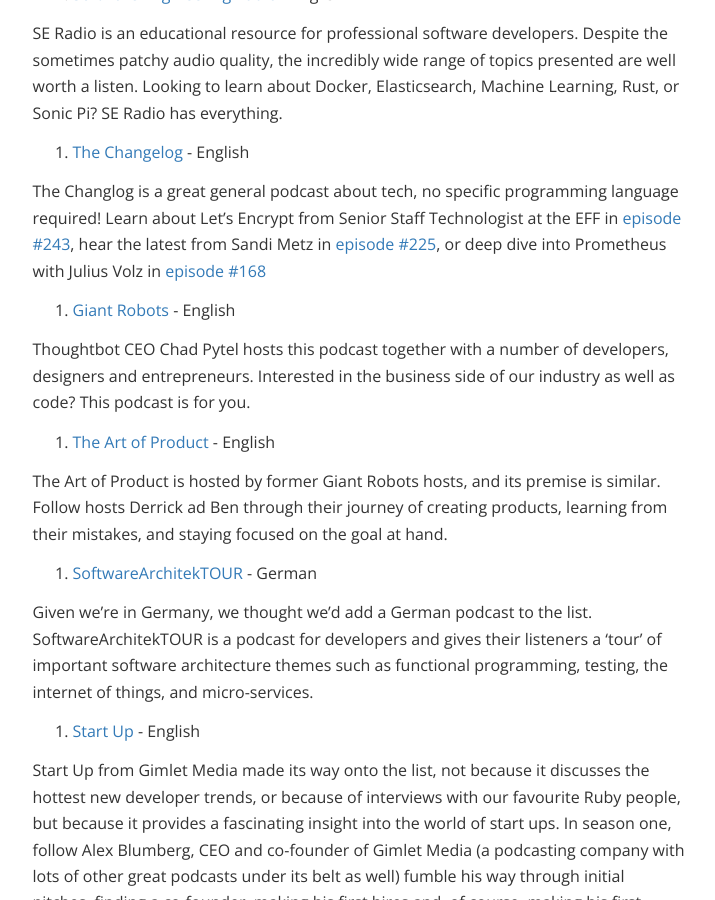
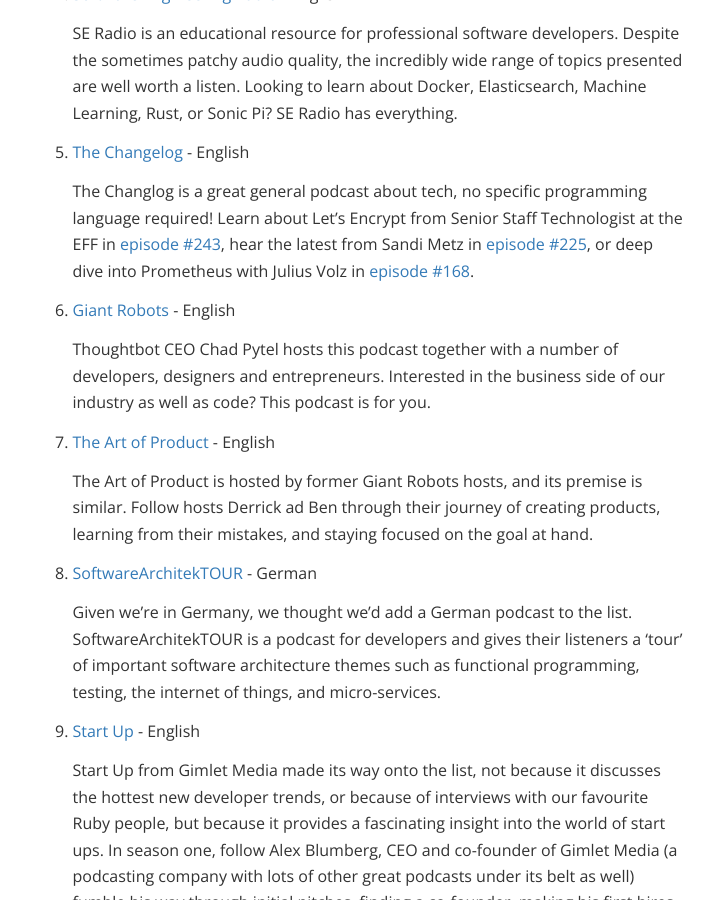
Before and after one commit to liefery-it-legacy/blog, a Jekyll site: the page built from _posts/2017-07-19-favourite-podcasts.md, in a window 1280 px wide and 900 px high, scrolled down 1221 px. Shown: the whole window, without its empty margins (150-865 px from the left). Built offline with Jekyll 4.4.1, drawn with Linux system fonts in a browser that asks for light colours; nearby versions of some CDN libraries; comment, search, counter and statistics services are not loaded.

Commit message:
formatting

```diff
--- a/_posts/2017-07-19-favourite-podcasts.md
+++ b/_posts/2017-07-19-favourite-podcasts.md
@@ -11,36 +11,36 @@ So here are our picks. Let us know if you agree or suggest your own in the comme
 
 1. [Ruby Book Club](http://rubybookclub.com/) - English
 
-The Ruby Book Club does what it says on the tin. Each week, Saron Yitbarek and Nadia Odunayo talk through the latest chapter of a programming book that they're reading together and discuss it in incredibly accessible and entertaining detail. Currently they're working their way through Ruby Under a Microscope, but have also dissected Refactoring Ruby and 99 Bottles.
+   The Ruby Book Club does what it says on the tin. Each week, Saron Yitbarek and Nadia Odunayo talk through the latest chapter of a programming book that they're reading together and discuss it in incredibly accessible and entertaining detail. Currently they're working their way through Ruby Under a Microscope, but have also dissected Refactoring Ruby and 99 Bottles.
 
 2. [The Bike Shed](http://bikeshed.fm/) - English
 
-The Bike Shed is great for Rubyists. The podcast plays host to many Rails developers and provides insights into codebase constraints. Sean Griffin, full time Rails contributor, makes frequent appearances to discuss ActiveRecord internals and his own ORM for Rust - Diesel. Definitely worth listening to if you are curious about open source and databases.
+   The Bike Shed is great for Rubyists. The podcast plays host to many Rails developers and provides insights into codebase constraints. Sean Griffin, full time Rails contributor, makes frequent appearances to discuss ActiveRecord internals and his own ORM for Rust - Diesel. Definitely worth listening to if you are curious about open source and databases.
 
 3. [The Ruby Rogues](https://devchat.tv/ruby-rogues) - English
 
-The Ruby Rogues (or RR) is a treasure trove for RoR programmers. Big name guests and open source contributors chat about a wide range of topics from the latest version of Rails, to salary negotiation, to Crystal. With over 300 episodes, there's something for everyone. Don't know where to start? We can recommend [episode #278: Consequences of an Insightful Algorithm with Carina C. Zona](https://devchat.tv/ruby-rogues/278-rr-consequences-of-an-insightful-algorithm-with-carina-c-zona.)
+   The Ruby Rogues (or RR) is a treasure trove for RoR programmers. Big name guests and open source contributors chat about a wide range of topics from the latest version of Rails, to salary negotiation, to Crystal. With over 300 episodes, there's something for everyone. Don't know where to start? We can recommend [episode #278: Consequences of an Insightful Algorithm with Carina C. Zona](https://devchat.tv/ruby-rogues/278-rr-consequences-of-an-insightful-algorithm-with-carina-c-zona.)
 
 4. [Software Engineering Radio](http://www.se-radio.net/) - English
 
-SE Radio is an educational resource for professional software developers. Despite the sometimes patchy audio quality, the incredibly wide range of topics presented are well worth a listen. Looking to learn about Docker, Elasticsearch, Machine Learning, Rust, or Sonic Pi? SE Radio has everything.
+   SE Radio is an educational resource for professional software developers. Despite the sometimes patchy audio quality, the incredibly wide range of topics presented are well worth a listen. Looking to learn about Docker, Elasticsearch, Machine Learning, Rust, or Sonic Pi? SE Radio has everything.
 
 5. [The Changelog](https://changelog.com/podcast) - English
 
-The Changlog is a great general podcast about tech, no specific programming language required! Learn about Let's Encrypt from Senior Staff Technologist at the EFF in [episode #243](https://changelog.com/podcast/243), hear the latest from Sandi Metz in [episode #225](https://changelog.com/podcast/225), or deep dive into Prometheus with Julius Volz in [episode #168](https://changelog.com/podcast/168)
+   The Changlog is a great general podcast about tech, no specific programming language required! Learn about Let's Encrypt from Senior Staff Technologist at the EFF in [episode #243](https://changelog.com/podcast/243), hear the latest from Sandi Metz in [episode #225](https://changelog.com/podcast/225), or deep dive into Prometheus with Julius Volz in [episode #168](https://changelog.com/podcast/168).
 
 6. [Giant Robots](http://giantrobots.fm/) - English
 
-Thoughtbot CEO Chad Pytel hosts this podcast together with a number of developers, designers and entrepreneurs. Interested in the business side of our industry as well as code? This podcast is for you.
+   Thoughtbot CEO Chad Pytel hosts this podcast together with a number of developers, designers and entrepreneurs. Interested in the business side of our industry as well as code? This podcast is for you.
 
 7. [The Art of Product](http://artofproductpodcast.com/) - English
 
-The Art of Product is hosted by former Giant Robots hosts, and its premise is similar.  Follow hosts Derrick ad Ben through their journey of creating  products, learning from their mistakes, and staying focused on the goal at hand.
+   The Art of Product is hosted by former Giant Robots hosts, and its premise is similar.  Follow hosts Derrick ad Ben through their journey of creating  products, learning from their mistakes, and staying focused on the goal at hand.
 
 8. [SoftwareArchitekTOUR](https://www.heise.de/developer/podcast/) - German
 
-Given we're in Germany, we thought we'd add a German podcast to the list. SoftwareArchitekTOUR is a podcast for developers and gives their listeners a 'tour' of important software architecture themes such as functional programming, testing, the internet of things, and micro-services.
+   Given we're in Germany, we thought we'd add a German podcast to the list. SoftwareArchitekTOUR is a podcast for developers and gives their listeners a 'tour' of important software architecture themes such as functional programming, testing, the internet of things, and micro-services.
 
 9. [Start Up](https://gimletmedia.com/startup/) - English
 
-Start Up from Gimlet Media made its way onto the list, not because it discusses the hottest new developer trends, or because of interviews with our favourite Ruby people, but because it provides a fascinating insight into the world of start ups. In season one, follow Alex Blumberg, CEO and co-founder of Gimlet Media (a podcasting company with lots of other great podcasts under its belt as well) fumble his way through initial pitches, finding a co-founder, making his first hires and, of course, making his first mistakes. Later, co-host Lisa Chow takes over to interview other start ups, occasionally checking back in with her boss and colleagues.
+   Start Up from Gimlet Media made its way onto the list, not because it discusses the hottest new developer trends, or because of interviews with our favourite Ruby people, but because it provides a fascinating insight into the world of start ups. In season one, follow Alex Blumberg, CEO and co-founder of Gimlet Media (a podcasting company with lots of other great podcasts under its belt as well) fumble his way through initial pitches, finding a co-founder, making his first hires and, of course, making his first mistakes. Later, co-host Lisa Chow takes over to interview other start ups, occasionally checking back in with her boss and colleagues.
```
